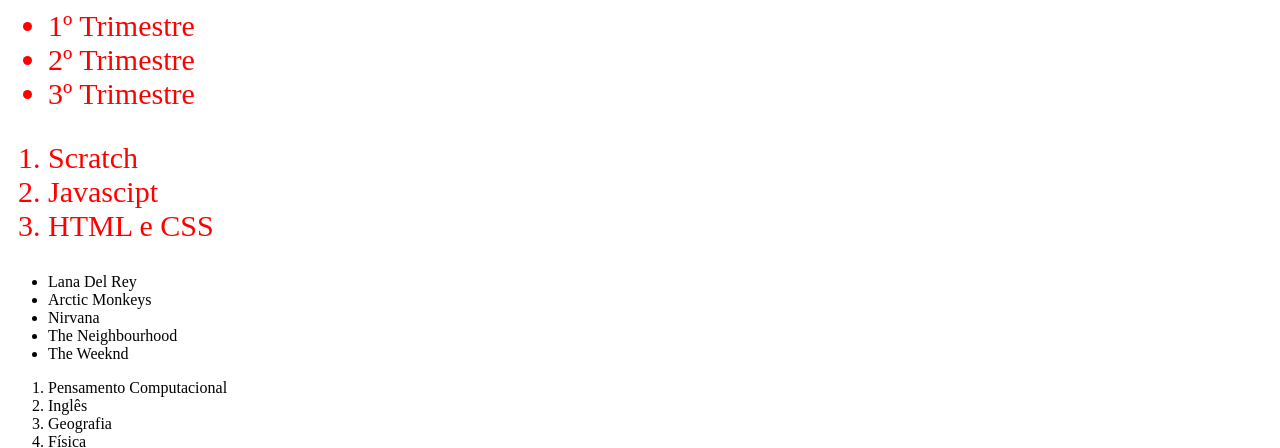
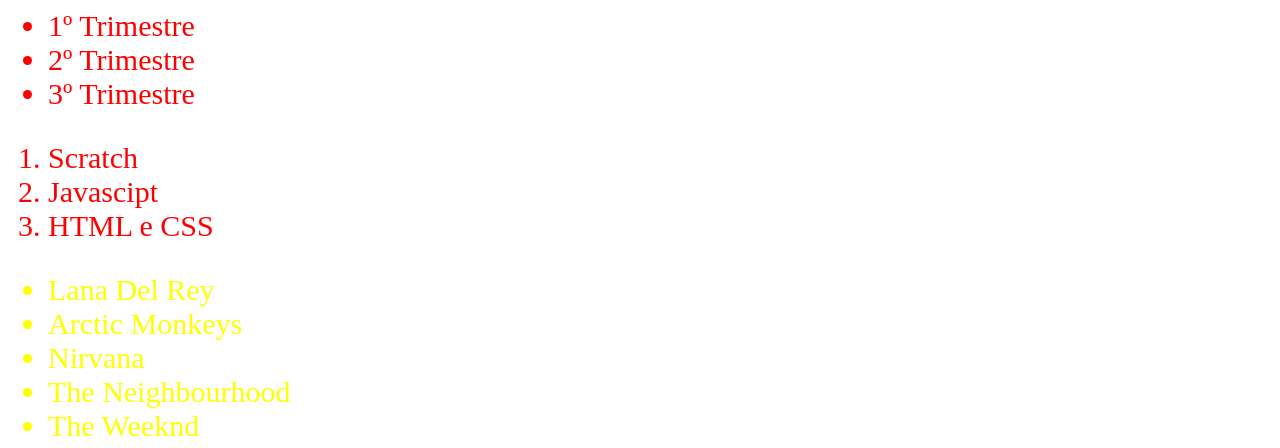
Before and after one commit to leticinhaaaaaaaaaaaaaa/1B-Leticia-Alves-Taborda, a plain HTML site: page index.html in a window 1280 px wide. Shown: the part 507-955 px from the top of the page. Drawn offline with Linux system fonts and the light colour scheme.

Commit message:
Update style.css

```diff
--- a/style.css
+++ b/style.css
@@ -1,8 +1,11 @@
-.lista{
-color: red;
+.minhalista {
+color: yellow;
 font-size: 30;
 }
-
+.lista  {
+color:  red;
+font-size: 30;
+}
 #imagem {
 text-align: center;
 }
```
